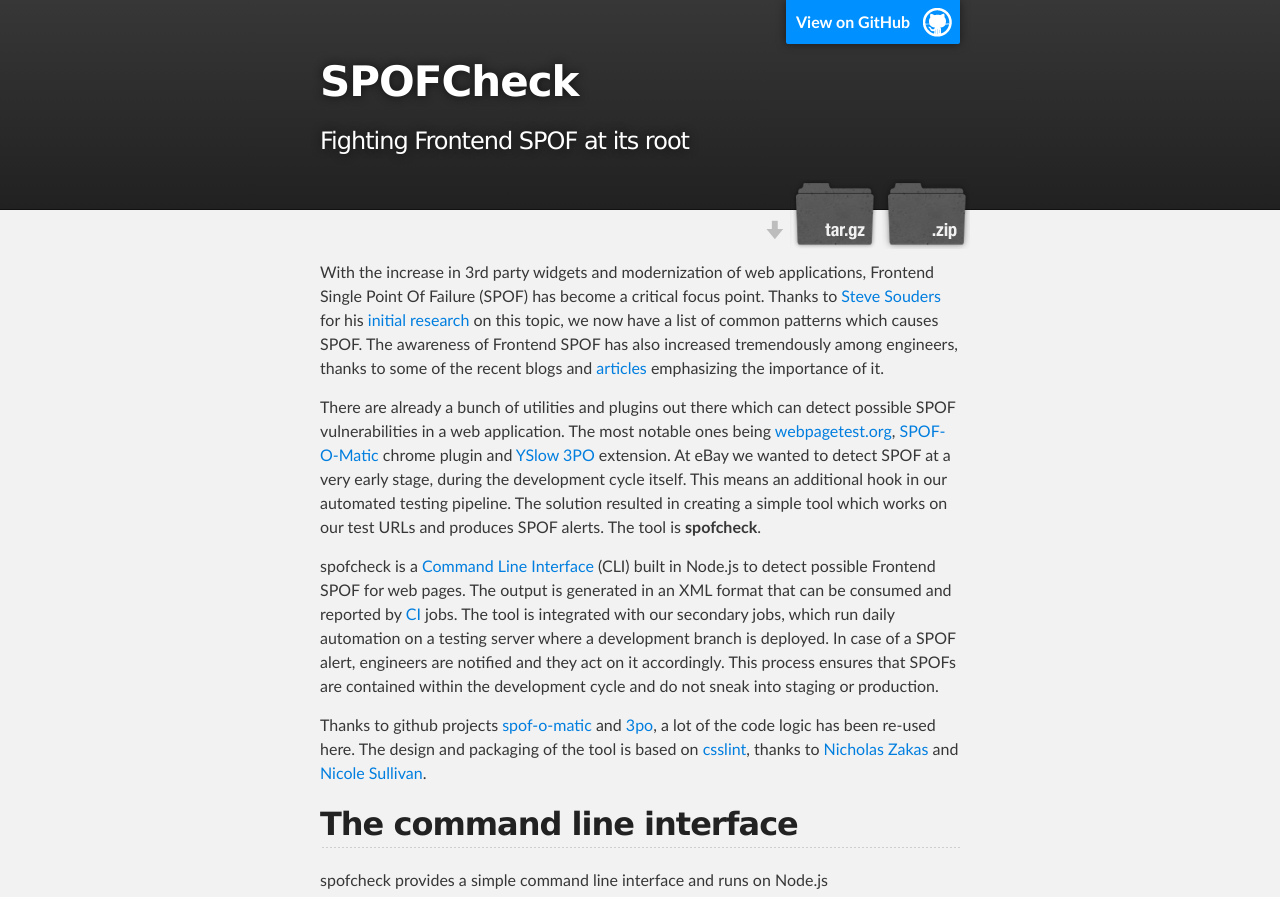
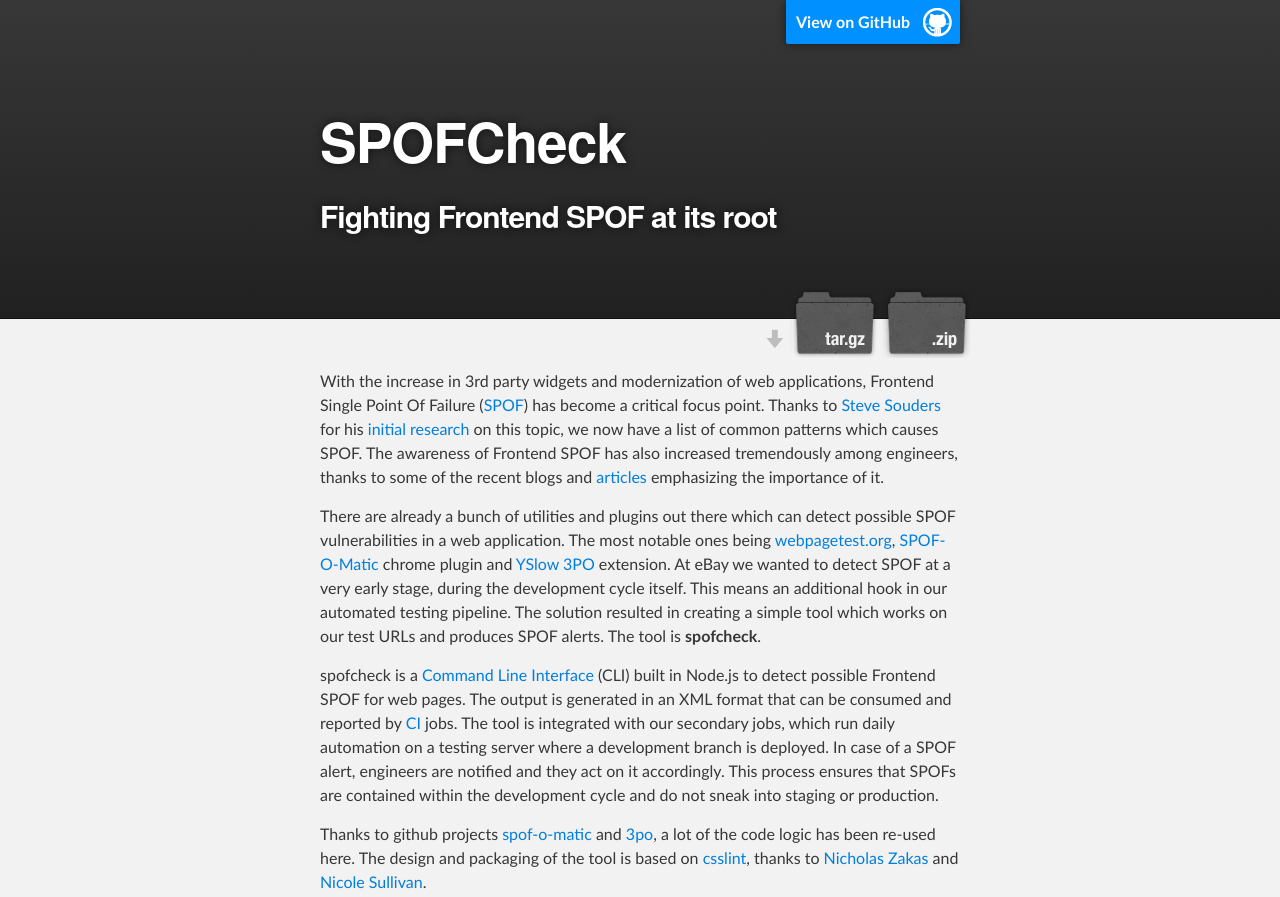
Before and after one commit to senthilp/spofcheck, a plain HTML site: page index.html in a window 1280 px wide. Shown: the top 897 px of the page. Drawn offline with Linux system fonts and the light colour scheme.

Commit message:
Changing styling

```diff
--- a/index.html
+++ b/index.html
@@ -31,7 +31,8 @@
     <!-- MAIN CONTENT -->
     <div id="main_content_wrap" class="outer">
       <section id="main_content" class="inner">
-        <p>With the increase in 3rd party widgets and modernization of web applications, Frontend Single Point Of Failure (SPOF) has
+        <p>With the increase in 3rd party widgets and modernization of web applications, Frontend Single Point Of Failure
+        (<a href="http://en.wikipedia.org/wiki/Single_point_of_failure">SPOF</a>) has
 become a critical focus point. Thanks to <a href="https://twitter.com/souders">Steve Souders</a> for his
 <a href="http://www.stevesouders.com/blog/2010/06/01/frontend-spof/">initial research</a>
 on this topic, we now have a list of common patterns which causes SPOF. The awareness of Frontend SPOF has also increased
--- a/stylesheets/stylesheet.css
+++ b/stylesheets/stylesheet.css
@@ -302,20 +302,25 @@
 }
 
 #header_wrap .inner {
-  padding: 50px 10px 30px 10px;
+  padding: 100px 10px 60px 10px;
+}
+
+#header_wrap .inner h1, #header_wrap .inner h2 {
+	font-family: "HelveticaNeue","Helvetica Neue",Helvetica,Arial,sans-serif;
+	font-weight: bold;
 }
 
 #project_title {
   margin: 0;
   color: #fff;
-  font-size: 42px;
+  font-size: 55px;
   font-weight: 700;
   text-shadow: #111 0px 0px 10px;
 }
 
 #project_tagline {
   color: #fff;
-  font-size: 24px;
+  font-size: 30px;
   font-weight: 300;
   background: none;
   text-shadow: #111 0px 0px 10px;
```
